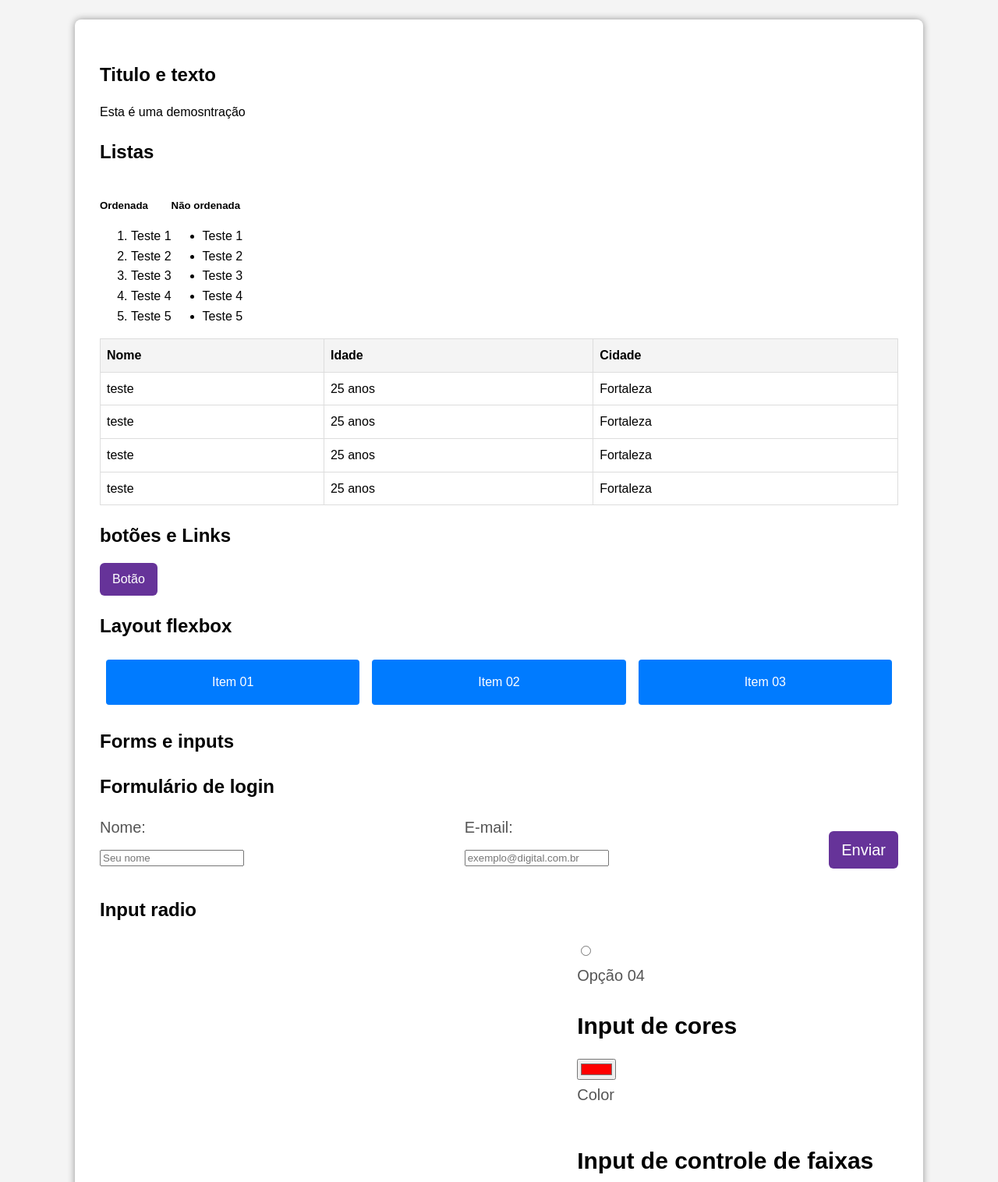
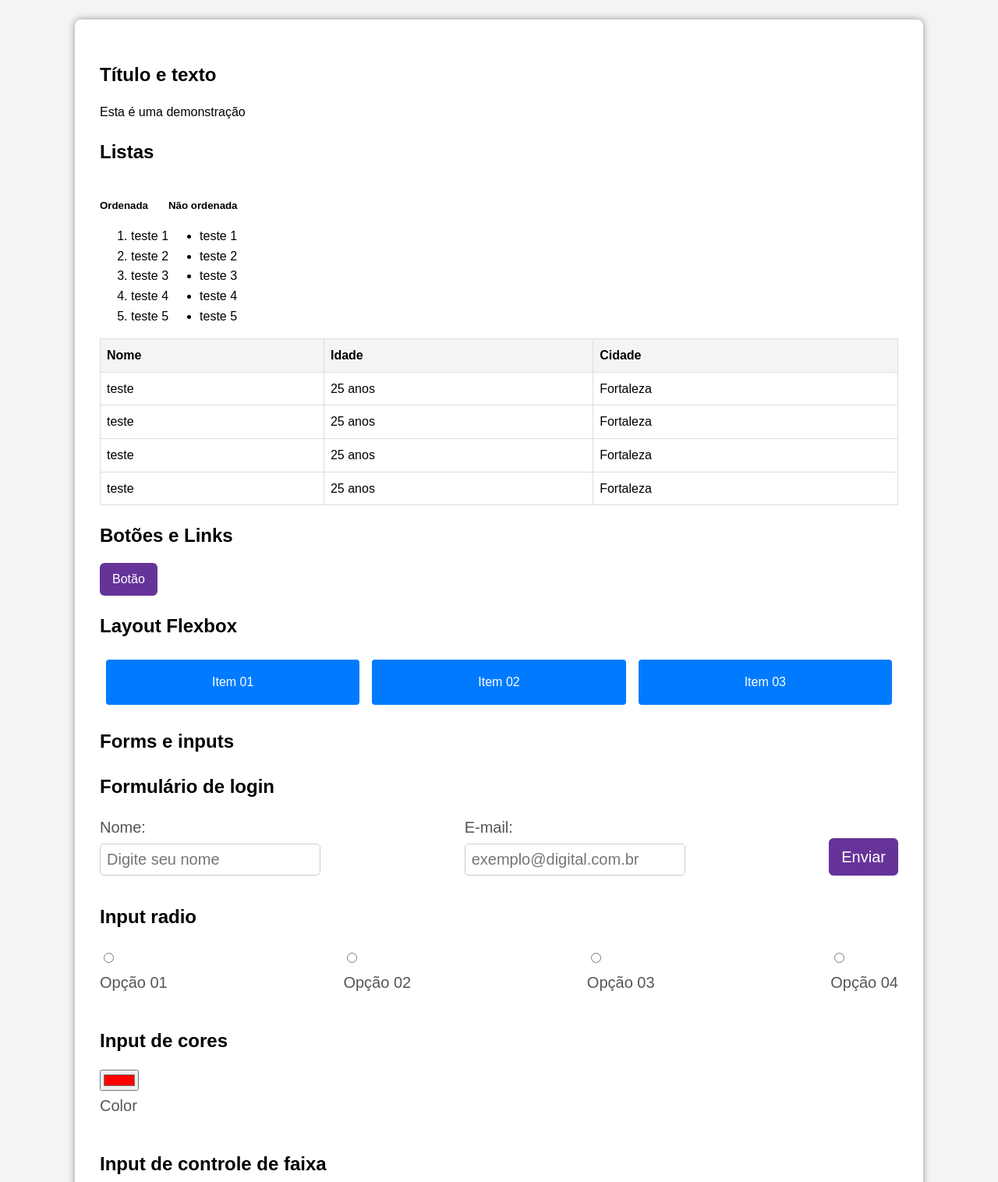
Before and after one commit to LuaMDS/Index.html, a plain HTML site: page Index.html in a window 1280 px wide. Shown: the part 80-1596 px from the top of the page at 78% size. Drawn offline with Linux system fonts and the light colour scheme.

Commit message:
aula form e inputs

```diff
--- a/Index.html
+++ b/Index.html
@@ -8,12 +8,12 @@
 </head>
 <body>
     <header>
-        <h1> Exercício de HTML e CSS</h1>
+        <h1>Exercício de HTML e CSS</h1>
     </header>
     <div class="container">
         <section>
-            <H2>Titulo e texto</H2>
-            <p> Esta é uma demosntração</p>
+            <h2>Título e texto</h2>
+            <p>Esta é uma demonstração</p>
         </section>
         <section>
             <div>
@@ -22,22 +22,21 @@
                     <div>
                         <h5>Ordenada</h5>
                         <ol>
-                        <li> Teste 1</li>
-                        <li> Teste 2</li>
-                        <li> Teste 3</li>
-                        <li> Teste 4</li>
-                        <li> Teste 5</li>
-
+                            <li>teste 1</li>
+                            <li>teste 2</li>
+                            <li>teste 3</li>
+                            <li>teste 4</li>
+                            <li>teste 5</li>
                         </ol>
                     </div>
                     <div>
                         <h5>Não ordenada</h5>
                         <ul>
-                        <li>Teste 1</li>
-                        <li>Teste 2</li>
-                        <li>Teste 3</li>
-                        <li>Teste 4</li>
-                        <li>Teste 5</li>
+                            <li>teste 1</li>
+                            <li>teste 2</li>
+                            <li>teste 3</li>
+                            <li>teste 4</li>
+                            <li>teste 5</li>
                         </ul>
                     </div>
                 </div>
@@ -56,93 +55,100 @@
                     <tr>
                         <td>teste</td>
                         <td>25 anos</td>
-                    <td> Fortaleza</td>
+                        <td>Fortaleza</td>
                     </tr>
                     <tr>
                         <td>teste</td>
                         <td>25 anos</td>
-                    <td> Fortaleza</td>
+                        <td>Fortaleza</td>
                     </tr>
                     <tr>
                         <td>teste</td>
                         <td>25 anos</td>
-                    <td> Fortaleza</td>
+                        <td>Fortaleza</td>
                     </tr>
                     <tr>
                         <td>teste</td>
                         <td>25 anos</td>
-                    <td> Fortaleza</td>
+                        <td>Fortaleza</td>
                     </tr>
                 </tbody>
             </table>
         </section>
         <section>
-        <h2>botões e Links</h2>
-        <a href="https://www.google.com/" class="button"> Botão</a>
+            <h2>Botões e Links</h2>
+            <a href="https://www.google.com/" class="button">Botão</a>
         </section>
         <section>
-        <h2> Layout flexbox</h2>
+            <h2>Layout Flexbox</h2>
             <div class="flex-container">
-        <div class="flex-item"> Item 01</div>
-        <div class="flex-item"> Item 02</div>
-        <div class="flex-item"> Item 03</div>
+                <div class="flex-item">Item 01</div>
+                <div class="flex-item">Item 02</div>
+                <div class="flex-item">Item 03</div>
             </div>
         </section>
         <section>
-        <h2> Forms e inputs</h2>
+            <h2>Forms e inputs</h2>
             <div class="card-body">
-        <h2> Formulário de login</h2>
-        <form action="post" class="form">
-            <div class="form form-group">
-                <label for="nome"> Nome:</label>
-                <input type="text" id="nome" name="nome" placeholder="Seu nome">
+                <h2>Formulário de login</h2>
+                <form method="post" class="form">
+                    <div class="form-group">
+                        <label for="nome">Nome:</label>
+                        <input type="text" id="nome" name="nome" placeholder="Digite seu nome">
                     </div>
                     <div class="form-group">
-                <label for="email"> E-mail:</label>
-                <input type="text" name="email" id="email" placeholder="exemplo@digital.com.br">
+                        <label for="email">E-mail:</label>
+                        <input type="email" name="email" id="email" placeholder="exemplo@digital.com.br" required>
                     </div>
                     <div class="form-group">
-                <a type="submit" class="button"> Enviar</a>
+                        <a type="submit" class="button">Enviar</a>
                     </div>
                 </form>
-        <h2> Input radio</h2>
+
+                <h2>Input radio</h2>
                 <form>
-            <div class="class form-group">
-                <input type="radio" name="opção1" id="opção1">
-                <label for="opção1">Opção 01</label>
+                    <div class="form-group">
+                        <input type="radio" name="opcao1" id="opcao1">
+                        <label for="opcao1"> Opção 01</label>
                     </div>
-            <div class="class form-group">
-                <input type="radio" name="opção2" id="opção2">
-                <label for="opção2">Opção 02</label>
+                    <div class="form-group">
+                        <input type="radio" name="opcao2" id="opcao2">
+                        <label for="opcao2"> Opção 02</label>
                     </div>
-            <div class="class form-group">
-                <input type="radio" name="opção3" id="opção3">
-                <label for="opção3">Opção 03</label>
+                    <div class="form-group">
+                        <input type="radio" name="opcao3" id="opcao3">
+                        <label for="opcao3"> Opção 03</label>
                     </div>
-            <div class="class form-group">
-                <input type="radio" name="opção4" id="opção4">
-                <label for="opção4">Opção 04</label>
+                    <div class="form-group">
+                        <input type="radio" name="opcao4" id="opcao4">
+                        <label for="opcao4"> Opção 04</label>
+                    </div>
                 </form>
+
                 <h2>Input de cores</h2>
                 <form>
                     <div class="form-group">
                         <input type="color" name="color" id="color" value="#FF0000">
-                <label for="color"> Color</label>
+                        <label for="color">Color</label>
                     </div>
                 </form>
-        <h2>Input de controle de faixas</h2>
+
+                <h2>Input de controle de faixa</h2>
                 <form>
                     <div class="form-group">
-                <label for="range"> Volume:</label>
-                <input type="range" name="range" min="0" max="10" volue="5">
+                        <label for="range" form="range">Volume:</label>
+                        <input type="range" name="range" min="0" max="10" value="5">
                     </div>
                 </form>
+
                 <h2>Input de seleção de arquivos</h2>
                 <form>
                     <div class="form-group">
+                        <label for="file">Escolha um arquivo:</label>
+                        <input type="file" name="file" id="file" accept=".pdf,.docx">
+                    </div>
+                </form>
 
-                <label for="file"> Escolha um arquivo:</label> <input type="file" name="file" id="file" accept=".pdf,.docx">
-            </div>
             </div>
         </section>
     </div>
--- a/style/styles.css
+++ b/style/styles.css
@@ -1,20 +1,18 @@
-body{
+body {
     font-family: Arial, sans-serif;
     line-height: 1.6;
     margin: 0;
     padding: 0;
     background-color: #f4f4f4;
-
 }
 
-.container{
+.container {
     width: 80%;
     margin: 2rem auto;
     padding: 2rem;
     background-color: white;
     border-radius: 8px;
     box-shadow: 0 0 10px rgba(0, 0, 0, 0.4);
-
 }
 
 h1,
@@ -24,14 +22,13 @@ h4,
 h5,
 h6 {
     margin-bottom: 1rem;
-
 }
 
-p{
+p {
     margin-bottom: 1rem;
 }
 
-.button{
+.button {
     display: inline-block;
     padding: 0.5rem 1rem;
     background-color: rebeccapurple;
@@ -41,22 +38,24 @@ p{
     transition: background-color 0.3s;
 }
 
-.button:hover{
+.button:hover {
     background-color: rgba(45, 13, 78);
 }
+
 ul,
-ol{
+ol {
     margin-bottom: 1rem;
 }
 
-table{
+table {
     width: 100%;
     border-collapse: collapse;
     margin-bottom: 1rem;
 }
+
 table,
 th,
-td{
+td {
     border: 1px solid #ddd;
 }
 
@@ -65,12 +64,13 @@ td {
     padding: 0.5rem;
     text-align: left;
 }
-th{
+
+th {
     background-color: #f4f4f4;
 }
 
 .flex-item {
-    background-color: #007bff;
+    background-color: #007BFF;
     color: white;
     padding: 1rem;
     border-radius: 4px;
@@ -79,19 +79,18 @@ th{
     margin: 0.5rem;
 }
 
-.flex-container{
+.flex-container {
     display: flex;
     justify-content: space-around;
     margin-bottom: 1rem;
 }
 
-.flex-container-start{
+.flex-container-start {
     display: inline-flex;
     justify-content: space-between;
-
 }
 
-form{
+form {
     background-color: white;
     padding: 0;
     display: flex;
@@ -99,21 +98,21 @@ form{
     align-items: center;
 }
 
-.form-group{
+.form-group {
     margin-bottom: 15px;
     margin-top: auto;
     font-size: 20px;
     text-align: left;
 }
 
-label{
+label {
     display: block;
     margin-bottom: 5px;
     color: #555;
 }
 
-input[type="texte"],
-input[type="email"]{
+input[type="text"],
+input[type="email"] {
     width: 100%;
     padding: 8px;
     border: 1px solid #ccc;
@@ -121,8 +120,9 @@ input[type="email"]{
     box-sizing: border-box;
     font-size: 20px;
 }
-input[type="texte"]:focus,
-input[type="email"]:focus{
-    border-color:#007bff;
+
+input[type="text"]:focus,
+input[type="email"]:focus {
+    border-color: #007bff;
     outline: none;
 }
```
Lines whose indentation alone changed are shown as unchanged.
